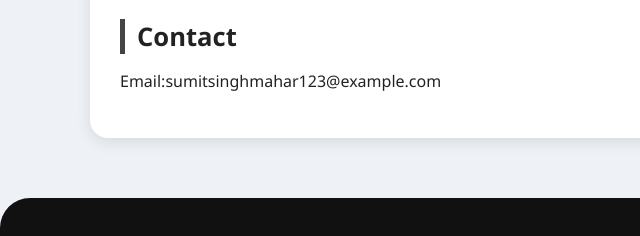
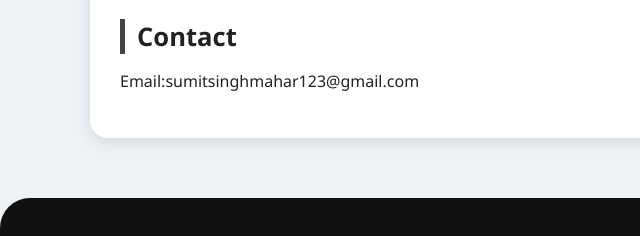
Before and after one commit to sumitsinghmahar123-oss/sumitsingh-portfolio, a plain HTML site: page index.html in a window 1280 px wide. Shown: the part 2008-2244 px from the top of the page, 0-640 px from the left. Drawn offline with Linux system fonts and the light colour scheme.

Commit message:
Update index.html

```diff
--- a/index.html
+++ b/index.html
@@ -137,7 +137,7 @@
 
     <div class="section">
       <h2>Contact</h2>
-      <p>Email:sumitsinghmahar123@example.com</p>
+      <p>Email:sumitsinghmahar123@gmail.com</p>
     </div>
   </div>
 
```
